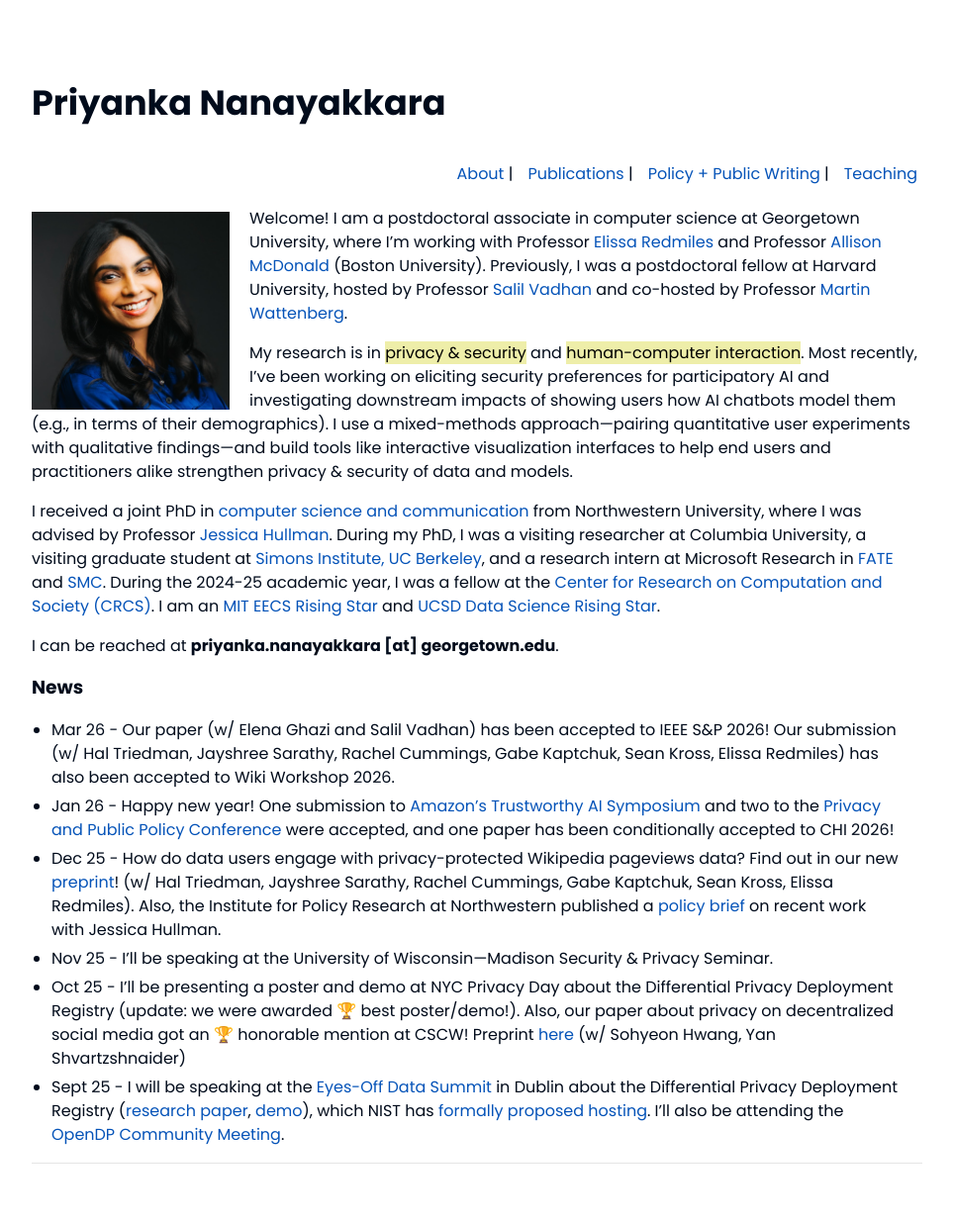
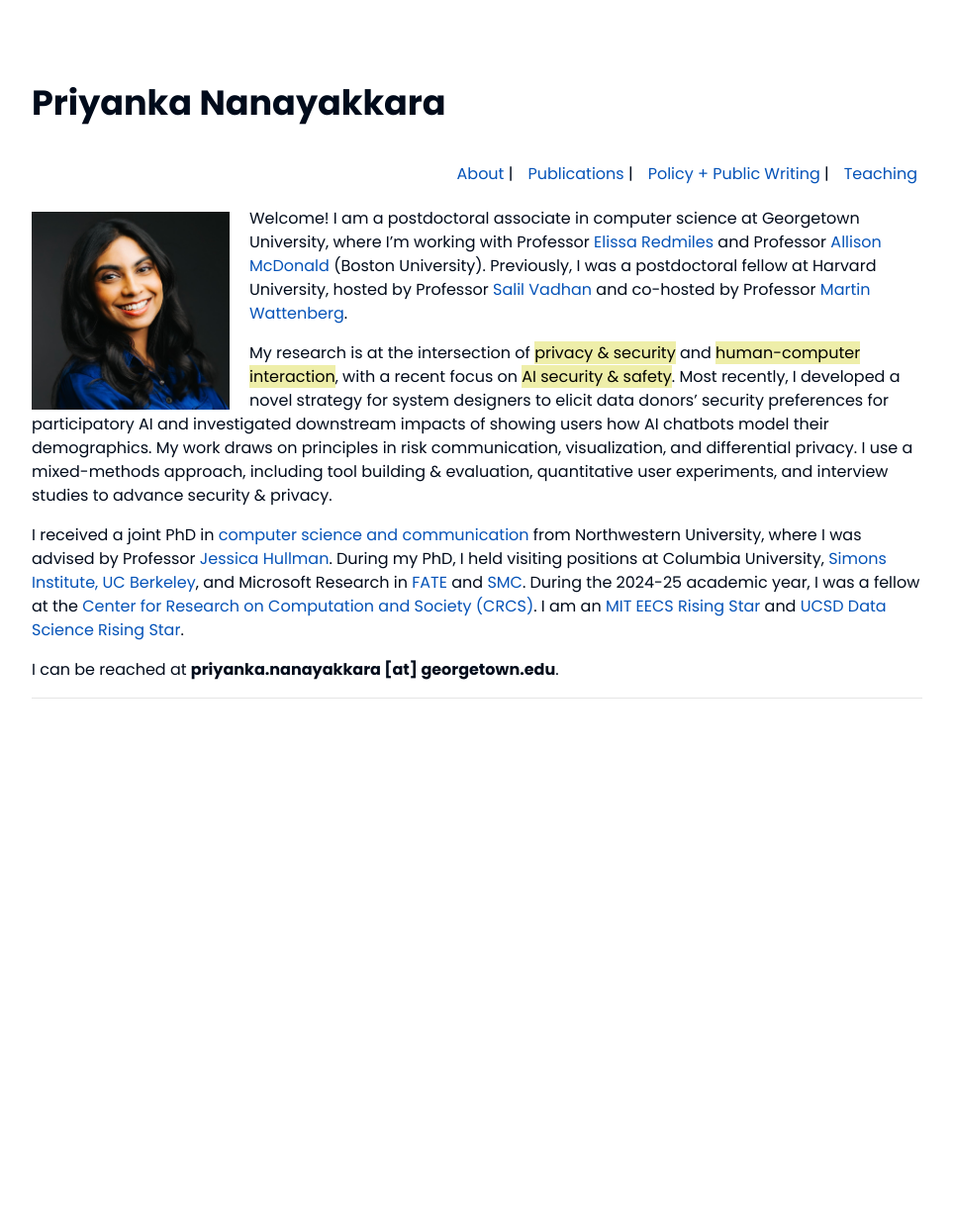
Before and after one commit to priyakalot/priyakalot.github.io, a Jekyll site: the page built from index.md, in a window 1280 px wide. Shown: the whole page at 99% size, without its empty margins (158-1121 px from the left). Built offline with Jekyll 4.4.1, drawn with Linux system fonts in a browser that asks for light colours; nearby versions of some CDN libraries; after the commit the page ends 900 px from its top, so only the background shows below that.

Commit message:
Update index.md

```diff
--- a/index.md
+++ b/index.md
@@ -5,19 +5,19 @@ layout: default
 
 Welcome! I am a postdoctoral associate in computer science at Georgetown University, where I'm working with Professor <a href="https://elissaredmiles.com/" target="_blank">Elissa Redmiles</a> and Professor <a href="https://amcdon.com/" target="_blank">Allison McDonald</a> (Boston University). Previously, I was a postdoctoral fellow at Harvard University, hosted by Professor <a href="https://salil.seas.harvard.edu/" target="_blank">Salil Vadhan</a> and co-hosted by Professor <a href="https://www.bewitched.com/" target="_blank">Martin Wattenberg</a>.
 
-My research is in <mark>privacy & security</mark> and <mark>human-computer interaction</mark>. Most recently, I've been working on eliciting security preferences for participatory AI and investigating downstream impacts of showing users how AI chatbots model them (e.g., in terms of their demographics). I use a mixed-methods approach—pairing quantitative user experiments with qualitative findings—and build tools like interactive visualization interfaces to help end users and practitioners alike strengthen privacy & security of data and models.
+My research is at the intersection of <mark>privacy & security</mark> and <mark>human-computer interaction</mark>, with a recent focus on <mark>AI security & safety</mark>. Most recently, I developed a novel strategy for system designers to elicit data donors' security preferences for participatory AI and investigated downstream impacts of showing users how AI chatbots model their demographics. My work draws on principles in risk communication, visualization, and differential privacy. I use a mixed-methods approach, including tool building & evaluation, quantitative user experiments, and interview studies to advance security & privacy.
 
-I received a joint PhD in <a href="https://tsb.northwestern.edu/" target="_blank">computer science and communication</a> from Northwestern University, where I was advised by Professor <a href="http://users.eecs.northwestern.edu/~jhullman/" target="_blank">Jessica Hullman</a>. During my PhD, I was a visiting researcher at Columbia University, a visiting graduate student at <a href="https://simons.berkeley.edu/programs/datadriven2022" target="_blank">Simons Institute, UC Berkeley</a>, and a research intern at Microsoft Research in <a href="https://www.microsoft.com/en-us/research/theme/fate/" target="_blank">FATE</a> and <a href="https://socialmediacollective.org/" target="_blank">SMC</a>. During the 2024-25 academic year, I was a fellow at the <a href="https://crcs.seas.harvard.edu/news/2025/05/crcs-closes-after-20-years" target="_blank">Center for Research on Computation and Society (CRCS)</a>. I am an <a href="https://risingstars-eecs.mit.edu/" target="_blank">MIT EECS Rising Star</a> and <a href="https://datascience.ucsd.edu/rising-stars-in-data-science/" target="_blank">UCSD Data Science Rising Star</a>.
+I received a joint PhD in <a href="https://tsb.northwestern.edu/" target="_blank">computer science and communication</a> from Northwestern University, where I was advised by Professor <a href="http://users.eecs.northwestern.edu/~jhullman/" target="_blank">Jessica Hullman</a>. During my PhD, I held visiting positions at Columbia University, <a href="https://simons.berkeley.edu/programs/datadriven2022" target="_blank">Simons Institute, UC Berkeley</a>, and Microsoft Research in <a href="https://www.microsoft.com/en-us/research/theme/fate/" target="_blank">FATE</a> and <a href="https://socialmediacollective.org/" target="_blank">SMC</a>. During the 2024-25 academic year, I was a fellow at the <a href="https://crcs.seas.harvard.edu/news/2025/05/crcs-closes-after-20-years" target="_blank">Center for Research on Computation and Society (CRCS)</a>. I am an <a href="https://risingstars-eecs.mit.edu/" target="_blank">MIT EECS Rising Star</a> and <a href="https://datascience.ucsd.edu/rising-stars-in-data-science/" target="_blank">UCSD Data Science Rising Star</a>.
 
 I can be reached at **priyanka.nanayakkara [at] georgetown.edu**.
 
-### News
-* Mar 26 - Our paper (w/ Elena Ghazi and Salil Vadhan) has been accepted to IEEE S&P 2026! Our submission (w/ Hal Triedman, Jayshree Sarathy, Rachel Cummings, Gabe Kaptchuk, Sean Kross, Elissa Redmiles) has also been accepted to Wiki Workshop 2026.
-* Jan 26 - Happy new year! One submission to <a href="https://www.amazon.science/conferences-and-events/trusted-ai-symposium-2026" target="_blank">Amazon's Trustworthy AI Symposium</a> and two to the <a href="https://privacypublicpolicy-conference.github.io/website/" target="_blank">Privacy and Public Policy Conference</a> were accepted, and one paper has been conditionally accepted to CHI 2026!
-* Dec 25 - How do data users engage with privacy-protected Wikipedia pageviews data? Find out in our new <a href="https://arxiv.org/pdf/2512.06534" target="_blank">preprint</a>! (w/ Hal Triedman, Jayshree Sarathy, Rachel Cummings, Gabe Kaptchuk, Sean Kross, Elissa Redmiles). Also, the Institute for Policy Research at Northwestern published a <a href="https://www.ipr.northwestern.edu/nanayakkara-hullman-policybrief-2025.pdf" target="_blank">policy brief</a> on recent work with Jessica Hullman.
-* Nov 25 - I'll be speaking at the University of Wisconsin—Madison Security & Privacy Seminar.
-* Oct 25 - I'll be presenting a poster and demo at NYC Privacy Day about the Differential Privacy Deployment Registry (update: we were awarded 🏆 best poster/demo!). Also, our paper about privacy on decentralized social media got an 🏆 honorable mention at CSCW! Preprint <a href="https://arxiv.org/pdf/2503.02150" target="_blank">here</a> (w/ Sohyeon Hwang, Yan Shvartzshnaider)
-* Sept 25 - I will be speaking at the <a href="https://www.eodsummit.com/" target="_blank">Eyes-Off Data Summit</a> in Dublin about the Differential Privacy Deployment Registry (<a href="https://arxiv.org/abs/2509.13509" target="_blank">research paper</a>, <a href="https://registry.opendp.org/deployments-registry/" target="_blank">demo</a>), which NIST has <a href="https://csrc.nist.gov/pubs/ir/8588/ipd" target="_blank">formally proposed hosting</a>. I'll also be attending the <a href="https://opendp.org/calendar_event/2025-opendp-community-meeting/" target="_blank">OpenDP Community Meeting</a>.
+<!---### News-->
+<!---* Mar 26 - Our paper (w/ Elena Ghazi and Salil Vadhan) has been accepted to IEEE S&P 2026! Our submission (w/ Hal Triedman, Jayshree Sarathy, Rachel Cummings, Gabe Kaptchuk, Sean Kross, Elissa Redmiles) has also been accepted to Wiki Workshop 2026.-->
+<!---* Jan 26 - Happy new year! One submission to <a href="https://www.amazon.science/conferences-and-events/trusted-ai-symposium-2026" target="_blank">Amazon's Trustworthy AI Symposium</a> and two to the <a href="https://privacypublicpolicy-conference.github.io/website/" target="_blank">Privacy and Public Policy Conference</a> were accepted, and one paper has been conditionally accepted to CHI 2026!-->
+<!---* Dec 25 - How do data users engage with privacy-protected Wikipedia pageviews data? Find out in our new <a href="https://arxiv.org/pdf/2512.06534" target="_blank">preprint</a>! (w/ Hal Triedman, Jayshree Sarathy, Rachel Cummings, Gabe Kaptchuk, Sean Kross, Elissa Redmiles). Also, the Institute for Policy Research at Northwestern published a <a href="https://www.ipr.northwestern.edu/nanayakkara-hullman-policybrief-2025.pdf" target="_blank">policy brief</a> on recent work with Jessica Hullman. -->
+<!---* Nov 25 - I'll be speaking at the University of Wisconsin—Madison Security & Privacy Seminar.-->
+<!---* Oct 25 - I'll be presenting a poster and demo at NYC Privacy Day about the Differential Privacy Deployment Registry (update: we were awarded 🏆 best poster/demo!). Also, our paper about privacy on decentralized social media got an 🏆 honorable mention at CSCW! Preprint <a href="https://arxiv.org/pdf/2503.02150" target="_blank">here</a> (w/ Sohyeon Hwang, Yan Shvartzshnaider) -->
+<!---* Sept 25 - I will be speaking at the <a href="https://www.eodsummit.com/" target="_blank">Eyes-Off Data Summit</a> in Dublin about the Differential Privacy Deployment Registry (<a href="https://arxiv.org/abs/2509.13509" target="_blank">research paper</a>, <a href="https://registry.opendp.org/deployments-registry/" target="_blank">demo</a>), which NIST has <a href="https://csrc.nist.gov/pubs/ir/8588/ipd" target="_blank">formally proposed hosting</a>. I'll also be attending the <a href="https://opendp.org/calendar_event/2025-opendp-community-meeting/" target="_blank">OpenDP Community Meeting</a>.-->
 <!---* Aug 25 - I spoke at the National Renewable Energy Laboratory about privacy-preserving data science.-->
 <!---* Jun 25 - Our (w/ Mary Anne Smart, Rachel Cummings, Gabriel Kaptchuk, Elissa Redmiles) paper was accepted to PETS! Preprint <a href="https://arxiv.org/pdf/2408.08475" target="_blank">here</a>.-->
 <!---* Jun 25 - I'm on the PC for IEEE S&P 2026 and TPDP 2025.-->
@@ -40,7 +40,7 @@ I can be reached at **priyanka.nanayakkara [at] georgetown.edu**.
 
 
 <hr>
-<!---*<p align="center"><i class="fas fa-envelope"></i> priyankan [at] g.harvard.edu <br/>-->
+<!---*<p align="center"><i class="fas fa-envelope"></i> priyanka.nanayakkara [at] georgetown.edu <br/>-->
 <!---*<i class="fab fa-mastodon"></i> <a href="https://hci.social/@priyakalot" target="_blank">@priyakalot</a> | <i class="fab fa-twitter"></i> <a href="https://twitter.com/priyakalot" target="_blank">@priyakalot</a></p>-->
 
 <!-- <img class="profile-custom" src="profile.jpeg"> -->
```
